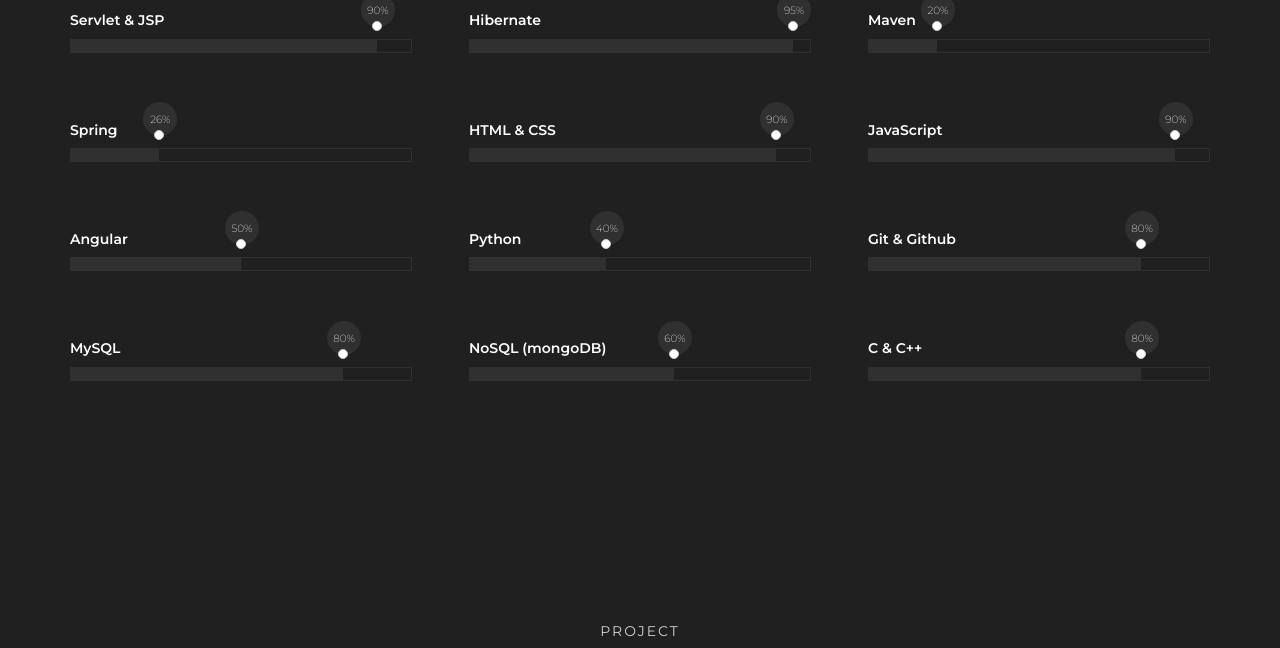
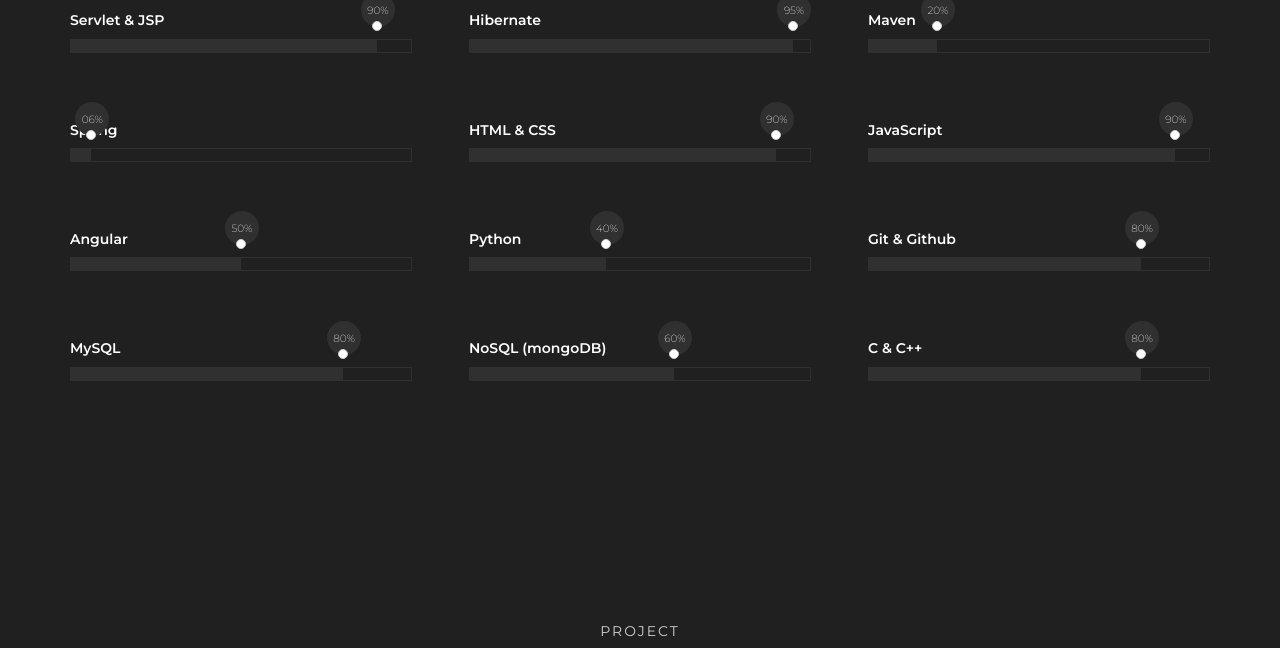
Before and after one commit to ghulamazad/GhulamAzad.github.io, a website: page index.html in a window 1280 px wide. Shown: the part 1510-2158 px from the top of the page. Drawn offline with nearby package versions, Linux system fonts and the light colour scheme.

Commit message:
Update Spring data-percent

```diff
--- a/index.html
+++ b/index.html
@@ -167,7 +167,7 @@
                         <div class="skill_bars">
                             <h5>Spring</h5>
                             <div class="bar">
-                                <div class="bar-inner" data-percent="26%"></div>
+                                <div class="bar-inner" data-percent="06%"></div>
                             </div>
                         </div>
                         <div class="skill_bars">
```
